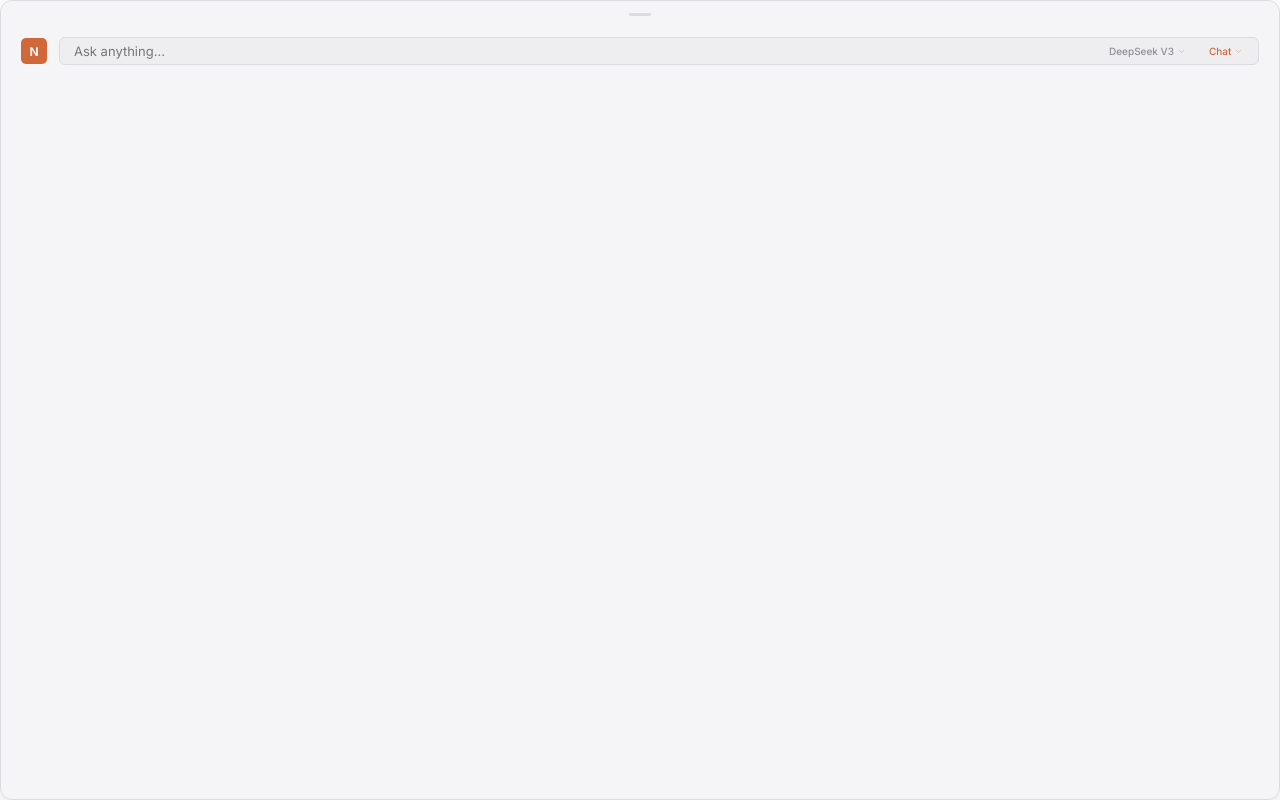
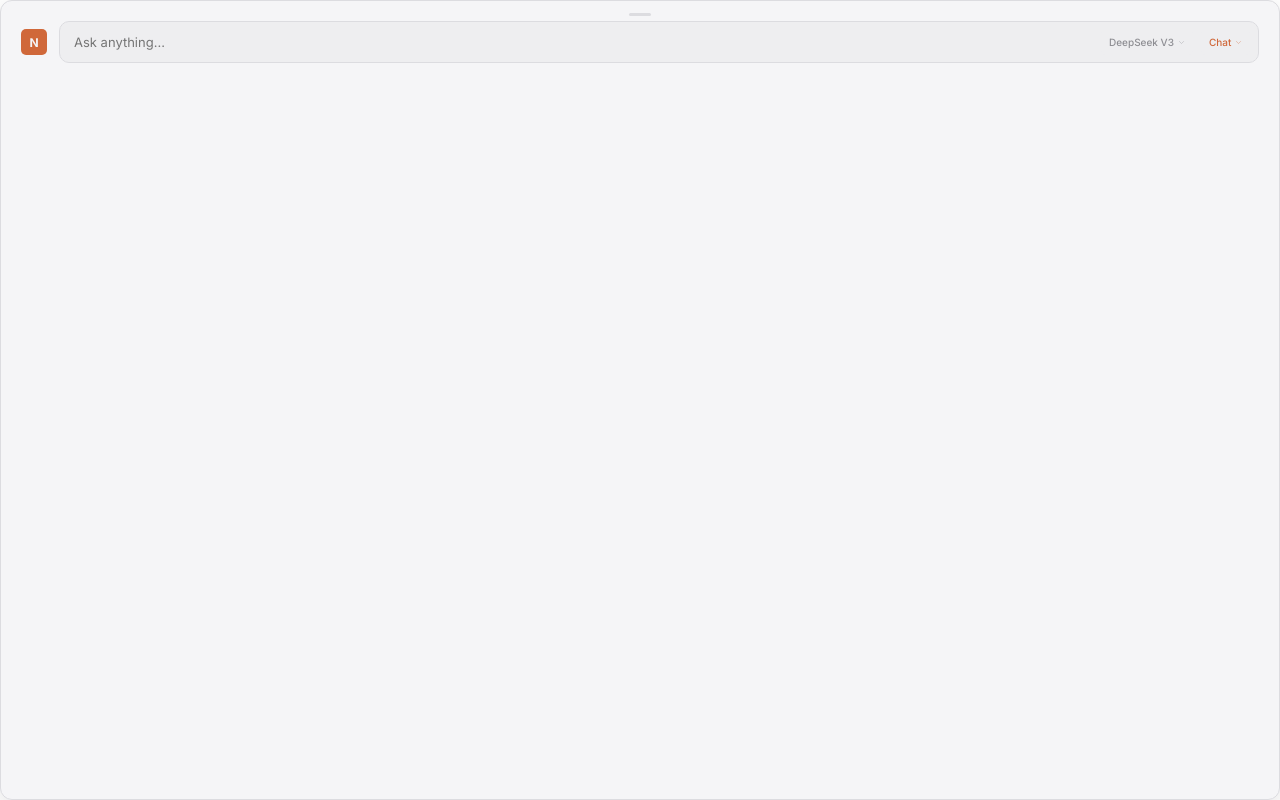
Before and after one commit to amakedoni/NovaSync, a React (Vite) app: page / in a window 1280 px wide. Built offline with nearby package versions, Linux system fonts and the light colour scheme.

Commit message:
style: IdleView — rounded container border, vertical centering

```diff
--- a/src/renderer/components/IdleView.tsx
+++ b/src/renderer/components/IdleView.tsx
@@ -21,10 +21,11 @@ export default function IdleView({
   return (
     <div
       style={{
+        flex: 1,
         display: 'flex',
         alignItems: 'center',
         gap: 12,
-        padding: '16px 20px',
+        padding: '0 20px',
         position: 'relative',
         zIndex: 1,
       }}
@@ -53,8 +54,9 @@ export default function IdleView({
         display: 'flex',
         alignItems: 'center',
         gap: 8,
+        height: 42,
         padding: '0 8px 0 14px',
-        borderRadius: 'var(--radius-input)',
+        borderRadius: 10,
         background: 'var(--surface-subtle)',
         border: '1px solid var(--border-input)',
       }}>
```
